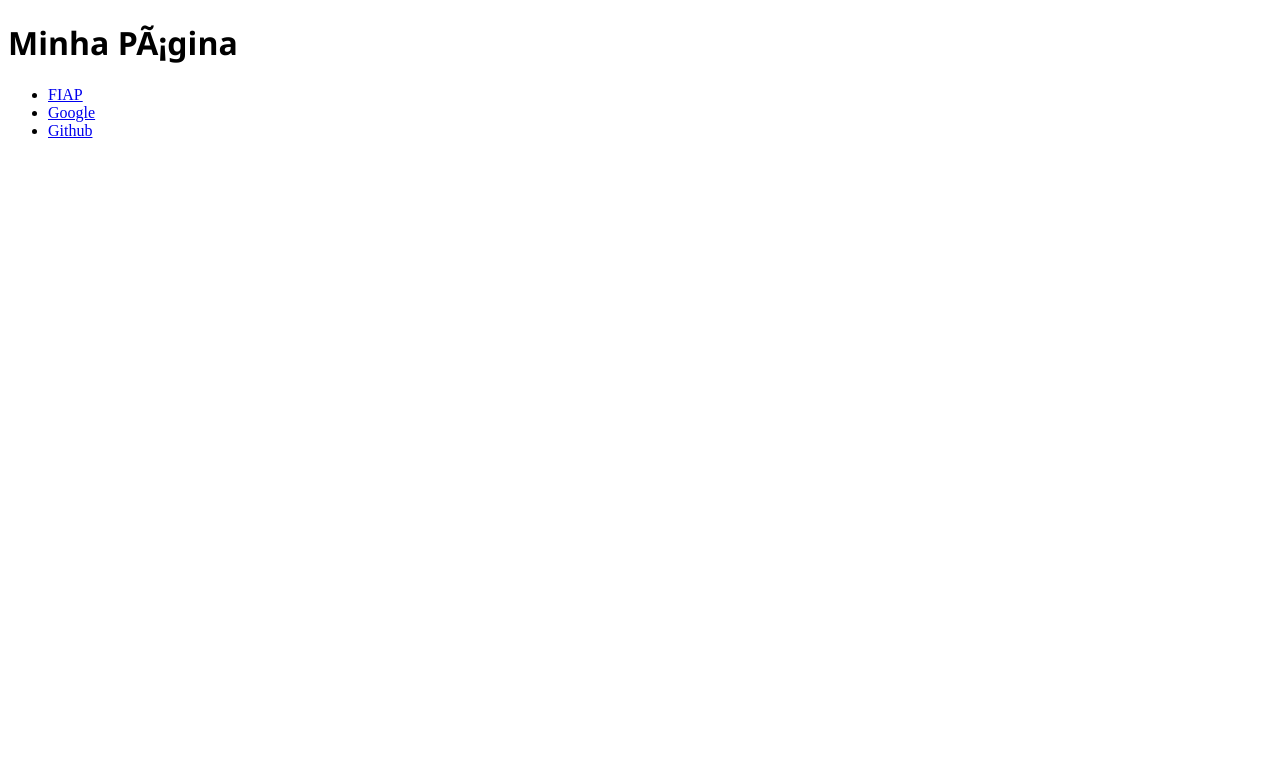
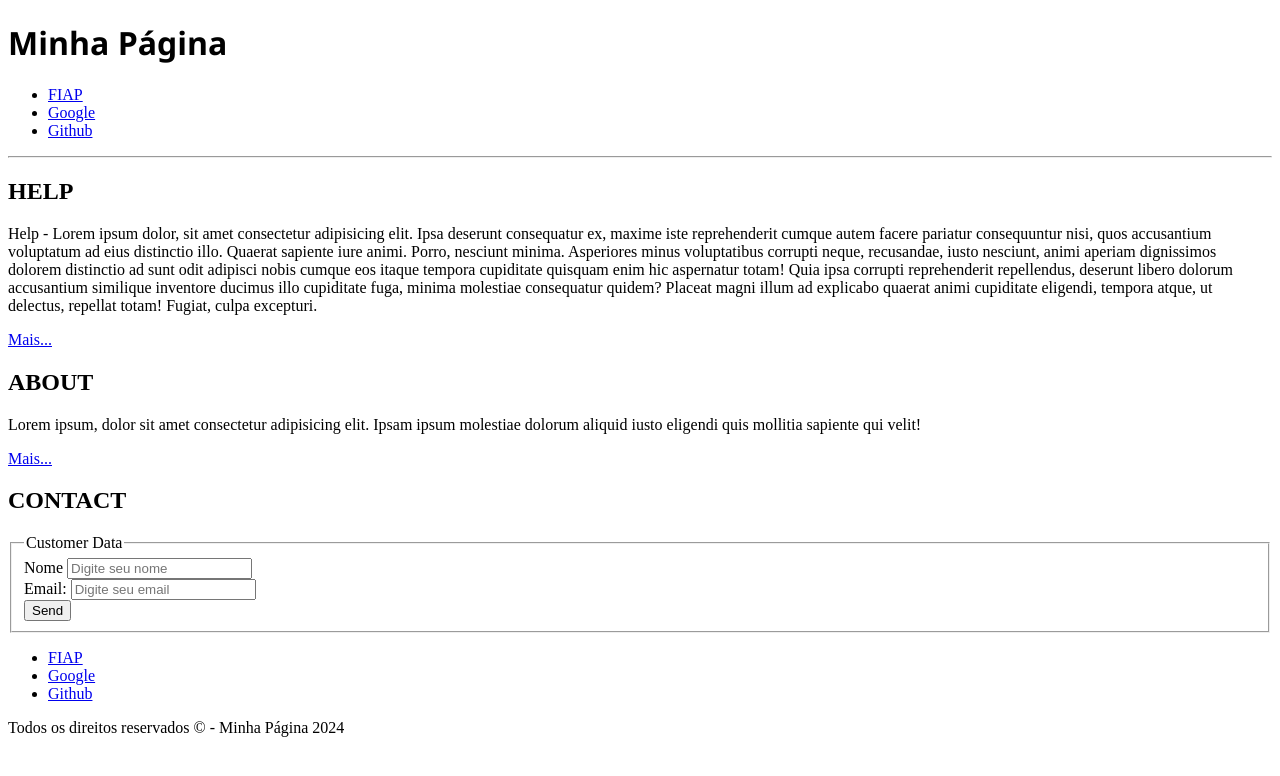
Before and after one commit to GiovanaVConti/projeto-inicial-PG, a plain HTML site: page index.html in a window 1280 px wide. Drawn offline with Linux system fonts and the light colour scheme.

Commit message:
rodapé foi criado

```diff
--- a/index.html
+++ b/index.html
@@ -1,9 +1,9 @@
 <!DOCTYPE html> <!-- Esse é o DTD do HTML 5. -->
 
-<html lan="pt-br">
+<html lang="pt-br">
     <head>
-	   <meta charset="UTF-*"/>
-	   <meta name=”viewport" content=”widthsdevice-width, initial-stale=1.0”/>
+	   <meta charset="UTF-8"/>
+	   <meta name="viewport" content=”width=device-width,initial-scale=1.0”/>
 	   <title>Página Básica</title>
 	</head>
 	<body>
@@ -13,7 +13,6 @@
 
 	        <header class="cabecalho">
 			  <h1 style="taxt-align: center;font-family: 'Segoe UI', Tahoma, Geneva, Verdana, sans-serif;">Minha Página</h1>
-
                 <nav>
                     <ul>
 			            <li> <a href="https://www.fiap.com.br"target="_blank"> FIAP </a></li>
@@ -22,12 +21,63 @@
 		            </ul>
                 </nav>
             </header>
+            <!--Esta área vai ser de contéudo-->
+			<hr />
+			<!--Esta é a área do cabecalho-->
+
+            <section class="conteudo">
+			   <div id="help">
+				<h2>HELP</h2>
+				<p>Help - Lorem ipsum dolor, sit amet consectetur adipisicing elit. Ipsa deserunt consequatur ex, maxime iste reprehenderit cumque autem facere pariatur consequuntur nisi, quos accusantium voluptatum ad eius distinctio illo. Quaerat sapiente iure animi. Porro, nesciunt minima. Asperiores minus voluptatibus corrupti neque, recusandae, iusto nesciunt, animi aperiam dignissimos dolorem distinctio ad sunt odit adipisci nobis cumque eos itaque tempora cupiditate quisquam enim hic aspernatur totam! Quia ipsa corrupti reprehenderit repellendus, deserunt libero dolorum accusantium similique inventore ducimus illo cupiditate fuga, minima molestiae consequatur quidem? Placeat magni illum ad explicabo quaerat animi cupiditate eligendi, tempora atque, ut delectus, repellat totam! Fugiat, culpa excepturi.</p>
+				<a href="#">Mais...</a>
+			   </div>
+			   <div id="about">
+				<h2>ABOUT</h2>
+				<p>Lorem ipsum, dolor sit amet consectetur adipisicing elit. Ipsam ipsum molestiae dolorum aliquid iusto eligendi quis mollitia sapiente qui velit!
+				</p>
+				<a href="#">Mais...</a>
+			   </div>
+			   <div id="contact">
+				<h2>CONTACT</h2>
+				<form>
+					<fieldset>
+						<legend>Customer Data</legend>
+						<div>
+							<label for="idNm">Nome</label>
+							<input
+							type="text"
+							name="txtNm"
+							id="idNm"
+							placeholder="Digite seu nome"
+							/>
+						</div>
+						<div>
+							<label for="idNm">Email:</label>
+							<input
+							type="email"
+							name="txtemail"
+							id="idemail"
+							placeholder="Digite seu email"
+							/>
+						</div>
+						<div>
+							<button type="button">Send</button>
+						</div>
+				</form>
+			   </div>
+			</section>
+			<!--Esta área será o rodapé-->
+			<footer class="rodapé">
+				<nav>
+                    <ul>
+			            <li> <a href="https://www.fiap.com.br"target="_blank"> FIAP </a></li>
+				        <li><a href="https://www.Google.com"target="_blank"> Google </a></li>
+				        <li><a href="https://www.Github.com"target="_blank"> Github </a></li>
+		            </ul>
+                </nav>
+				<p>Todos os direitos reservados &copy; - Minha Página 2024</p>
+			</footer>
         </div>
 
-
-
-
-
     </body>
-
     </html>
```
Lines whose indentation alone changed are shown as unchanged.
